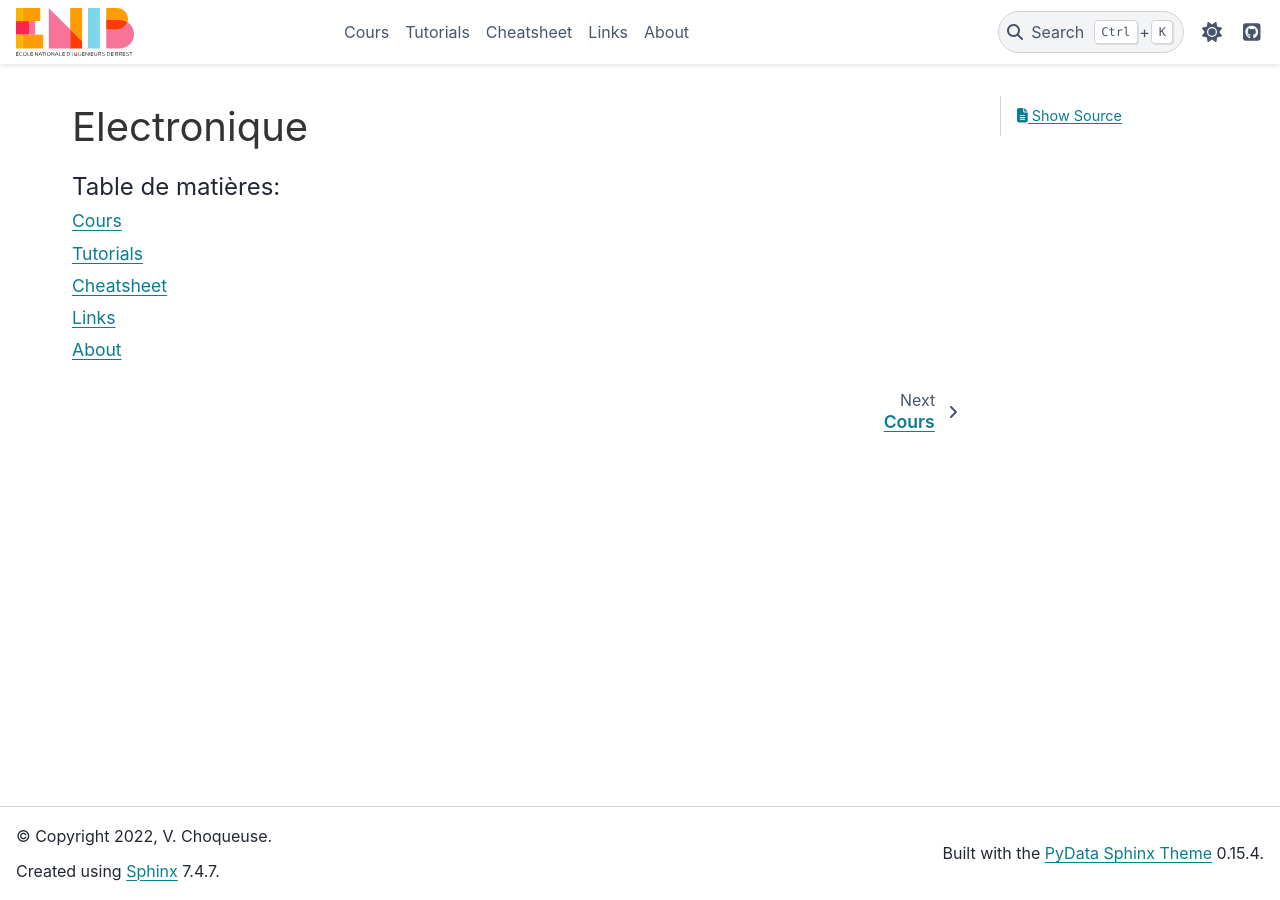
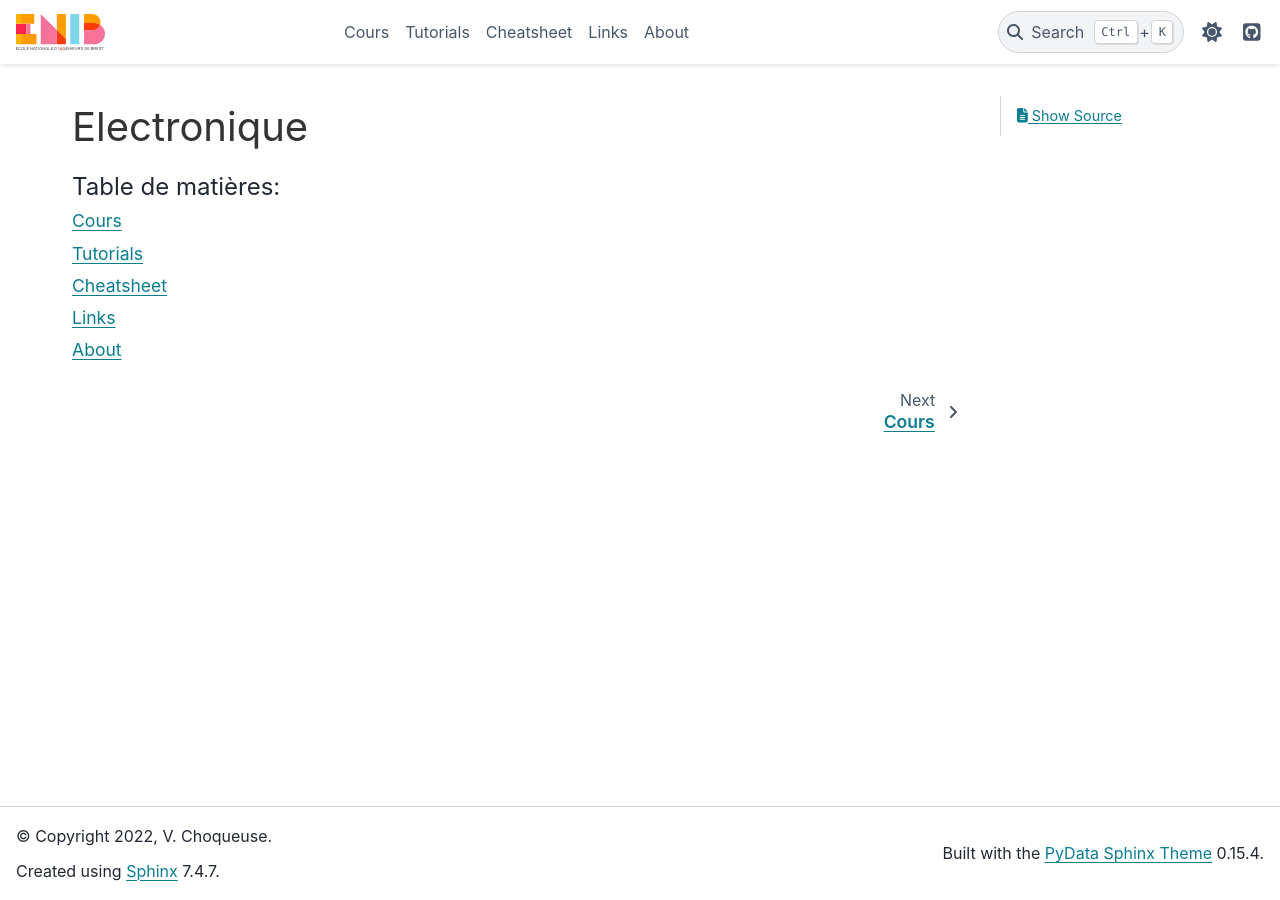
Before and after one commit to vincentchoqueuse/cheatsheet_elec, a Sphinx documentation site: the page built from docs/source/index.rst, in a window 1280 px wide. Built offline with Sphinx 7.4.7 and the PyData theme 0.15.4, drawn with Linux system fonts in a browser that asks for light colours.

Commit message:
gain statique

```diff
--- a/docs/source/_static/css/custom.css
+++ b/docs/source/_static/css/custom.css
@@ -7,3 +7,10 @@ table.align-center {
     margin-left: auto;
     margin-right: auto;
 }
+
+
+.navbar-brand img {
+    max-width: 100%;
+    height: 75%;
+    width: auto;
+    }
```
